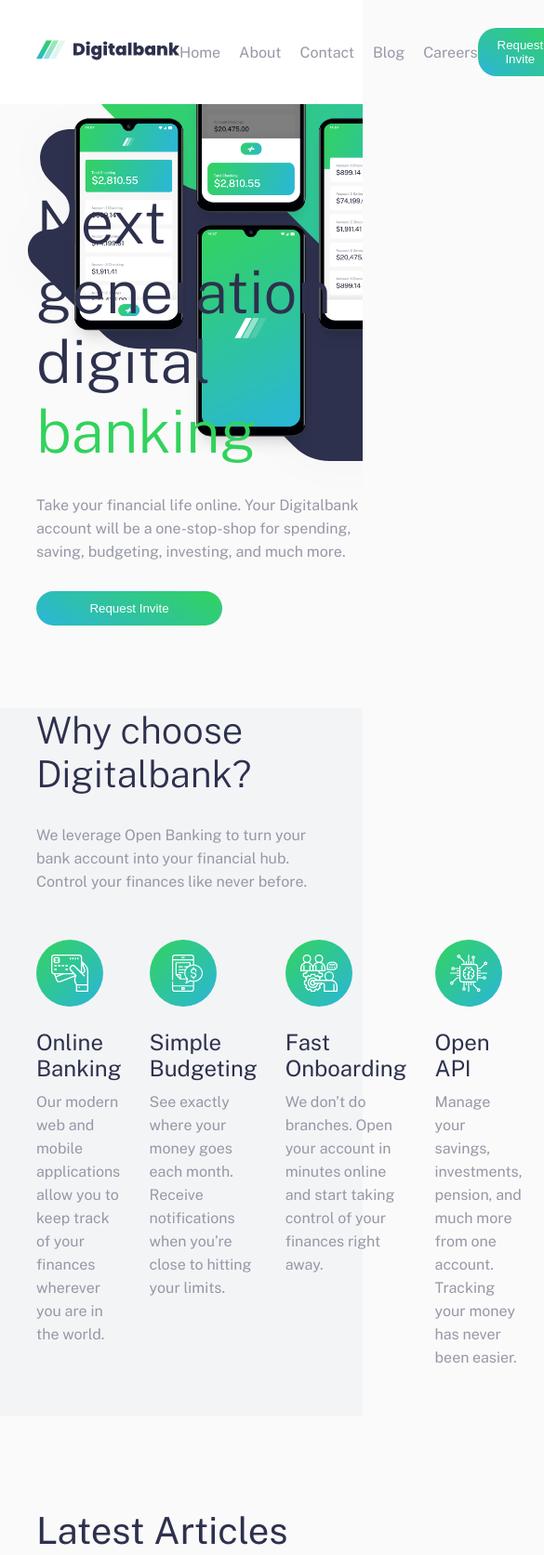
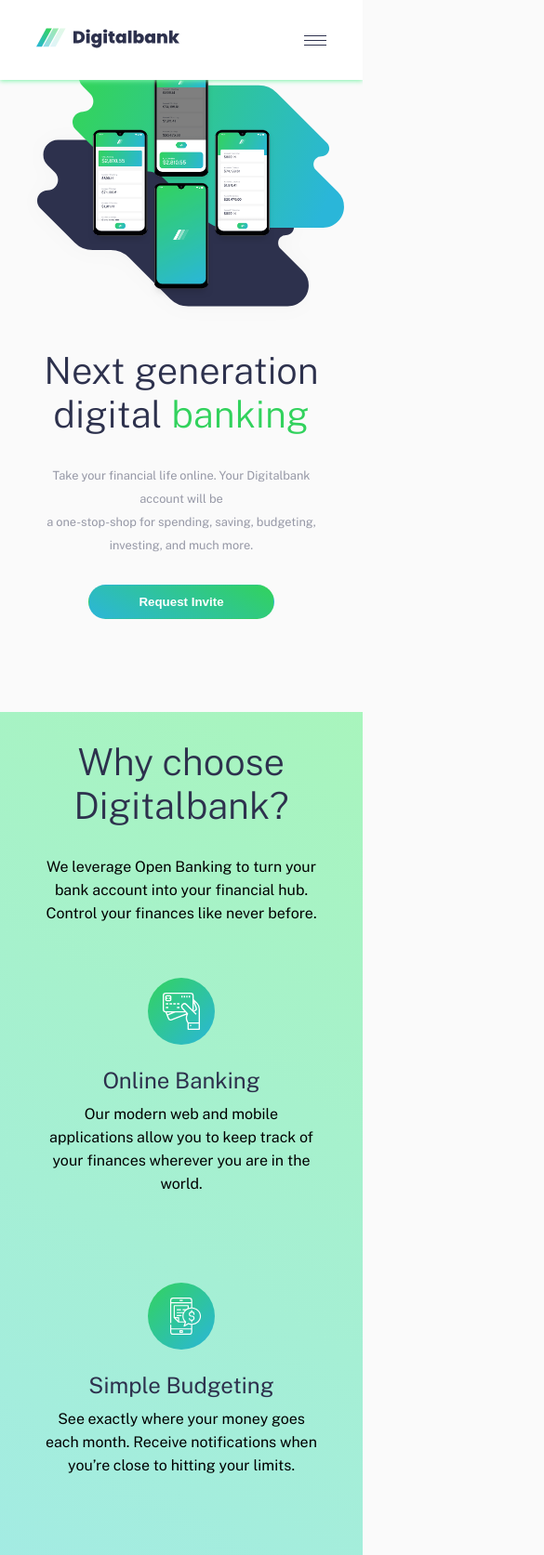
Before and after one commit to Haseeb-cod3r/HTML-CSS-Practice-projects, a plain HTML site: page practice-layout-16/index.html in a window 390 px wide. Shown: the top 1673 px of the page at 93% size, 585 px wide, since content can reach past the window. Drawn offline with nearby package versions, Linux system fonts and the light colour scheme.

Commit message:
make layout-16 responsive

```diff
--- a/practice-layout-16/index.html
+++ b/practice-layout-16/index.html
@@ -20,15 +20,13 @@
   </head>
 
   <body>
-    <div class="bgWrap">
-      <img src="./images/bg-intro-desktop.svg" alt="" class="bg" />
-      <img src="./images/image-mockups.png" alt="" / class="mob">
-    </div>
-
     <!-- nav starting from here -->
     <nav>
       <div class="logo">
         <img src="./images/logo-dark.svg" alt="" />
+      </div>
+      <div class="menu">
+        <img src="./images/icon-hamburger.svg" alt="" />
       </div>
       <div class="links">
         <ul>
@@ -45,6 +43,14 @@
     </nav>
     <!-- nav ended here -->
 
+    <!-- bg images start from here -->
+
+    <div class="bgWrap">
+      <img src="./images/bg-intro-desktop.svg" alt="" class="bg" />
+      <img src="./images/image-mockups.png" alt="" / class="mob">
+    </div>
+    <!-- bg images end here -->
+
     <!-- main starting from here -->
 
     <main>
@@ -55,9 +61,9 @@
           digital <span>banking</span>
         </h1>
         <p>
-          Take your financial life online. Your Digitalbank account will be a
-          one-stop-shop for spending, saving, budgeting, investing, and much
-          more.
+          Take your financial life online. Your Digitalbank account will be
+          <br />a one-stop-shop for spending, saving, budgeting, investing, and
+          much more.
         </p>
         <button>Request <span>Invite</span></button>
       </div>
@@ -98,7 +104,7 @@
               start taking control of your finances right away.
             </p>
           </div>
-          <div>
+          <div class="open card">
             <img src="./images/icon-api.svg" alt="" />
             <h2>Open API</h2>
             <p>
--- a/practice-layout-16/style.css
+++ b/practice-layout-16/style.css
@@ -16,6 +16,7 @@ body {
   overflow: hidden;
   width: 100%;
   height: 100%;
+  pointer-events: none;
 }
 .bg {
   position: absolute;
@@ -29,54 +30,8 @@ body {
   right: -130px;
   z-index: 2;
   pointer-events: none;
-  width: 50vw;
 }
-@media (max-width: 1350px) {
-  .bg {
-    width: 1200px;
-  }
-}
-@media (max-width: 1250px) {
-  .bg {
-    width: 1000px;
-    top: -110px;
-    right: -400px;
-  }
-}
-@media (max-width: 1150px) {
-  .bg {
-    width: 900px;
-    top: -90px;
-    right: -380px;
-  }
-  .mob {
-    width: 550px;
-  }
-}
-@media (max-width: 1150px) {
-  .bg {
-    width: 700px;
-    top: -30px;
-    right: -300px;
-  }
-  .mob {
-    width: 400px;
-    top: 0px;
-    right: -80px;
-  }
-}
-@media (max-width: 900px) {
-  .bg {
-    width: 700px;
-    top: -30px;
-    right: -300px;
-  }
-  .mob {
-    width: 400px;
-    top: 0px;
-    right: -80px;
-  }
-}
+
 nav {
   padding: 30px calc(100% - 90%);
   width: 100%;
@@ -87,6 +42,10 @@ nav {
   background-color: hsl(0, 100%, 100%);
   position: relative;
   z-index: 3;
+  box-shadow: 0px 1px 5px 0px rgb(124, 243, 169);
+}
+.menu {
+  display: none;
 }
 nav ul {
   display: flex;
@@ -108,6 +67,7 @@ nav ul li:active {
   transition: none;
 }
 button {
+  font-weight: 600;
   padding: 10px 20px;
   border-radius: 20px;
   border: 1px solid transparent;
@@ -148,14 +108,6 @@ button:active span {
 button:active {
   transition: none;
 }
-nav .bg .bg {
-  position: absolute;
-  right: -400px;
-  top: -100px;
-}
-nav .bg .mob {
-  position: absolute;
-}
 main {
   width: 100%;
   margin-inline: auto;
@@ -165,13 +117,13 @@ main {
   z-index: 5;
   padding: 0px 0px 0px calc(100% - 90%);
   max-width: 700px;
-  min-height: 650px;
+  height: 650px;
   display: flex;
   flex-direction: column;
   justify-content: center;
 }
 .heroSec h1 {
-  font-size: 4rem;
+  font-size: clamp(2.5rem, 6vw, 4rem);
   font-weight: 300;
   color: hsl(233, 26%, 24%);
   margin-bottom: 30px;
@@ -180,6 +132,7 @@ main {
   color: hsl(136, 64%, 51%);
 }
 .heroSec p {
+  font-size: clamp(0.8rem, 1vw, 1rem);
   line-height: 25px;
   color: hsl(233, 8%, 62%);
   margin-bottom: 30px;
@@ -193,9 +146,14 @@ main {
   justify-content: center;
   min-height: 650px;
   padding: 0px calc(100% - 90%);
-  background-color: hsl(220, 16%, 96%);
+  background-image: linear-gradient(
+    30deg,
+    hsl(192, 86%, 80%),
+    hsl(136, 79%, 81%)
+  );
 }
 .features .top h1 {
+  margin-top: 30px;
   font-size: 2.5rem;
   font-weight: 300;
   color: hsl(233, 26%, 24%);
@@ -204,12 +162,26 @@ main {
 }
 .features .top p {
   line-height: 25px;
-  color: hsl(233, 8%, 62%);
+  color: black;
   margin-bottom: 50px;
 }
 .features .bottom {
   display: flex;
   gap: 30px;
+}
+.features .bottom .card {
+  text-align: center;
+  padding: 5px;
+  border: 2px solid transparent;
+  border-radius: 10px;
+  transition: all ease 0.33s;
+}
+.features .bottom .card:hover {
+  scale: 1.2;
+  border-top: 2px solid hsl(136, 64%, 51%);
+  border-left: 2px solid hsl(192, 69%, 51%);
+  border-bottom: 2px solid hsl(192, 69%, 51%);
+  border-right: 2px solid hsl(136, 64%, 51%);
 }
 .features .bottom img {
   margin-bottom: 20px;
@@ -221,7 +193,7 @@ main {
 }
 .features .bottom p {
   line-height: 25px;
-  color: hsl(233, 8%, 62%);
+  color: black;
   margin-bottom: 50px;
 }
 article {
@@ -321,3 +293,191 @@ footer .sec3 {
 footer .sec3 button {
   margin-left: auto;
 }
+
+@media (max-width: 1350px) {
+  .bg {
+    width: 1200px;
+  }
+  .mob {
+    width: 700px;
+  }
+}
+@media (max-width: 1250px) {
+  .bg {
+    width: 1000px;
+    top: -110px;
+    right: -400px;
+  }
+  .mob {
+    width: 600px;
+  }
+}
+@media (max-width: 1150px) {
+  .bg {
+    width: 900px;
+    top: -90px;
+    right: -380px;
+  }
+  .mob {
+    width: 550px;
+  }
+}
+@media (max-width: 1150px) {
+  .bg {
+    width: 800px;
+    top: -30px;
+    right: -300px;
+  }
+  .mob {
+    width: 450px;
+    top: 0px;
+    right: -80px;
+  }
+}
+@media (max-width: 999px) {
+  .bg {
+    width: 700px;
+    top: 0px;
+    right: -300px;
+  }
+  .mob {
+    width: 400px;
+    top: 0px;
+    right: -80px;
+  }
+}
+
+@media (max-width: 800px) {
+  .bgWrap {
+    display: block;
+    top: 0px;
+    right: 0px;
+    left: 0px;
+    bottom: 0px;
+    width: 100vw;
+    height: 350px;
+    position: relative;
+  }
+  .bg {
+    margin-inline: auto;
+    top: -180px;
+    left: 10px;
+    right: 10px;
+  }
+  .mob {
+    margin-inline: auto;
+    top: -130px;
+    left: 10px;
+    right: 10px;
+  }
+  nav .btn,
+  nav .links {
+    display: none;
+  }
+  nav .menu {
+    display: block;
+  }
+  .heroSec {
+    text-align: center;
+    max-width: 100%;
+    padding: 0px calc(100% - 90%);
+    align-items: center;
+    height: 350px;
+    justify-content: flex-end;
+    margin-bottom: 100px;
+  }
+  .heroSec button {
+    width: 700px;
+  }
+  .features .top {
+    text-align: center;
+  }
+  .features .bottom {
+    flex-direction: column;
+  }
+  .features .bottom .card {
+    text-align: center;
+  }
+  article .top {
+    text-align: center;
+  }
+  article .bottom {
+    flex-direction: column;
+    text-align: center;
+  }
+  footer {
+    flex-direction: column;
+    align-items: center;
+    gap: 40px;
+  }
+  footer .sec1 {
+    align-items: center;
+    justify-content: flex-end;
+  }
+  footer .sec1 img {
+    margin-bottom: 10px;
+  }
+  footer .sec2 {
+    flex-direction: column;
+    align-items: center;
+    text-align: center;
+    gap: 0px;
+  }
+  footer .sec3 {
+    text-align: center;
+  }
+  footer .sec3 button {
+    margin-left: unset;
+    width: 150px;
+    margin-inline: auto;
+    margin-bottom: 10px;
+  }
+}
+@media (max-width: 725px) {
+  .bg {
+    width: 600px;
+    top: -120px;
+  }
+}
+@media (max-width: 635px) {
+  .bg {
+    width: 500px;
+    top: -50px;
+  }
+}
+@media (max-width: 525px) {
+  .bg {
+    width: 400px;
+    top: 0px;
+  }
+  .mob {
+    width: 300px;
+    top: -20px;
+  }
+}
+@media (max-width: 425px) {
+  .bgWrap {
+    height: 280px;
+  }
+  .bg {
+    width: 350px;
+    top: -20px;
+  }
+  .mob {
+    width: 200px;
+    top: -10px;
+  }
+  .heroSec {
+    height: 300px;
+  }
+}
+@media (max-width: 375px) {
+  .bg {
+    width: 300px;
+  }
+}
+@media (max-width: 315px) {
+  .bg {
+    display: none;
+  }
+}
```
